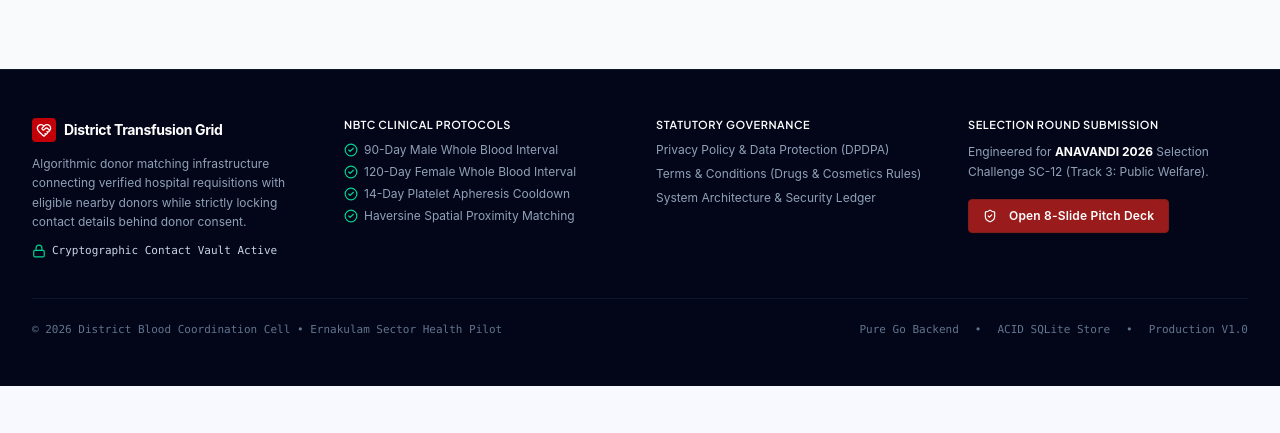
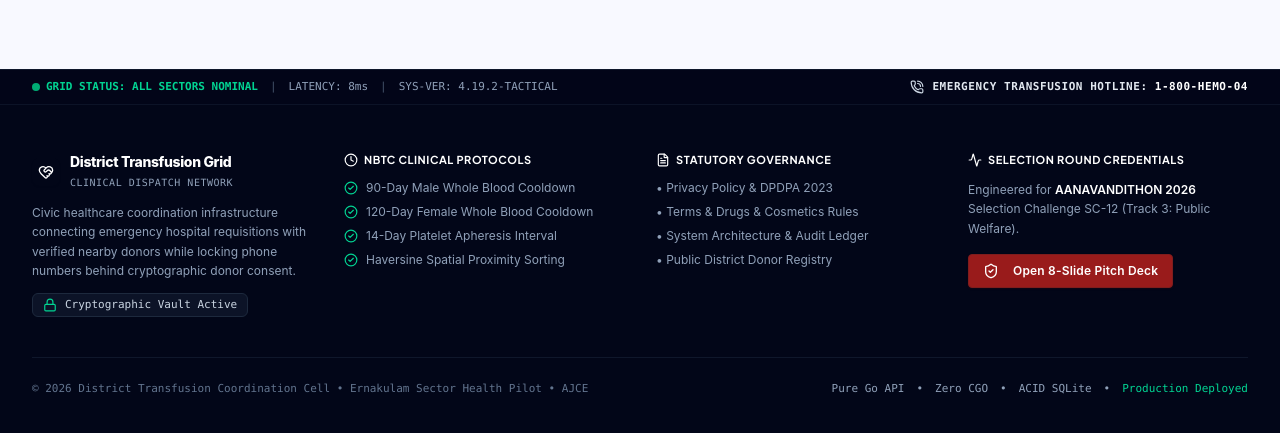
Before and after one commit to joyelshajii/District-Blood-Transfusion-Grid, a React (Vite) app in the folder frontend/: page / in a window 1280 px wide. Shown: the part 1162-1595 px from the top of the page. Before the commit the page ends 1548 px from the top, so only its background shows below. Built offline with nearby package versions, Linux system fonts and the light colour scheme; no server answers.

Commit message:
feat(ui): part 10 - redesign institutional footer, legal policies, and final polish

```diff
--- a/frontend/src/App.tsx
+++ b/frontend/src/App.tsx
@@ -38,7 +38,7 @@ export function App() {
   }, []);
 
   return (
-    <div className="min-h-screen flex flex-col bg-slate-50 text-slate-900 font-sans selection:bg-red-700 selection:text-white">
+    <div className="min-h-screen flex flex-col bg-surface text-on-surface font-sans selection:bg-primary selection:text-white">
 
       <Navbar
         currentTab={currentTab}
--- a/frontend/src/components/Footer.tsx
+++ b/frontend/src/components/Footer.tsx
@@ -1,5 +1,17 @@
 import React from 'react';
-import { ShieldCheck, HeartHandshake, CheckCircle2, Lock, Terminal } from 'lucide-react';
+import {
+  ShieldCheck,
+  HeartHandshake,
+  CheckCircle2,
+  Lock,
+  Terminal,
+  Activity,
+  PhoneCall,
+  Clock,
+  Radio,
+  FileText,
+  ExternalLink
+} from 'lucide-react';
 
 interface FooterProps {
   setCurrentTab: (tab: string) => void;
@@ -8,98 +20,136 @@ interface FooterProps {
 export const Footer: React.FC<FooterProps> = ({ setCurrentTab }) => {
   return (
     <footer className="bg-slate-950 text-slate-400 border-t border-slate-900 mt-20 text-xs">
+
+      {/* Tactical Status Ribbon */}
+      <div className="border-b border-slate-900/80 bg-slate-950/60 py-2.5 px-4 sm:px-6 lg:px-8">
+        <div className="max-w-7xl mx-auto flex flex-wrap items-center justify-between gap-3 text-[11px] font-mono">
+          <div className="flex items-center space-x-3">
+            <span className="flex items-center space-x-1.5 text-emerald-400">
+              <span className="w-2 h-2 rounded-full bg-emerald-500 animate-pulse"></span>
+              <span className="font-bold">GRID STATUS: ALL SECTORS NOMINAL</span>
+            </span>
+            <span className="text-slate-600">|</span>
+            <span className="text-slate-400">LATENCY: 8ms</span>
+            <span className="text-slate-600">|</span>
+            <span className="text-slate-400">SYS-VER: 4.19.2-TACTICAL</span>
+          </div>
+
+          <div className="flex items-center space-x-2 text-slate-300">
+            <PhoneCall className="w-3.5 h-3.5 text-primary" />
+            <span className="font-bold tracking-wider text-slate-200">
+              EMERGENCY TRANSFUSION HOTLINE: <span className="text-white font-mono">1-800-HEMO-04</span>
+            </span>
+          </div>
+        </div>
+      </div>
+
       <div className="max-w-7xl mx-auto px-4 sm:px-6 lg:px-8 py-12">
         <div className="grid grid-cols-1 md:grid-cols-4 gap-8">
 
           {/* Column 1: System Identification */}
           <div className="space-y-3">
-            <div className="flex items-center space-x-2 text-white font-bold text-sm">
-              <div className="w-6 h-6 bg-red-700 flex items-center justify-center rounded text-white">
+            <div className="flex items-center space-x-2.5 text-white font-bold text-sm">
+              <div className="w-7 h-7 bg-primary flex items-center justify-center rounded-lg text-white shadow-xs">
                 <HeartHandshake className="w-4 h-4" />
               </div>
-              <span className="tracking-tight">District Transfusion Grid</span>
+              <div>
+                <span className="tracking-tight block leading-tight font-extrabold">District Transfusion Grid</span>
+                <span className="text-[10px] font-mono text-slate-400 font-medium tracking-wider">CLINICAL DISPATCH NETWORK</span>
+              </div>
             </div>
             <p className="text-slate-400 text-xs leading-relaxed">
-              Algorithmic donor matching infrastructure connecting verified hospital requisitions with eligible nearby donors while strictly locking contact details behind donor consent.
+              Civic healthcare coordination infrastructure connecting emergency hospital requisitions with verified nearby donors while locking phone numbers behind cryptographic donor consent.
             </p>
-            <div className="flex items-center space-x-1.5 text-slate-300 text-[11px] font-mono">
+            <div className="flex items-center space-x-2 text-slate-300 text-[11px] font-mono bg-slate-900/80 px-2.5 py-1 rounded-md border border-slate-800 w-fit">
               <Lock className="w-3.5 h-3.5 text-emerald-400" />
-              <span>Cryptographic Contact Vault Active</span>
+              <span>Cryptographic Vault Active</span>
             </div>
           </div>
 
           {/* Column 2: Clinical Interval Standards */}
-          <div className="space-y-2.5">
-            <h4 className="text-white font-semibold uppercase tracking-wider text-[11px]">
-              NBTC Clinical Protocols
+          <div className="space-y-3">
+            <h4 className="text-white font-bold uppercase tracking-wider text-[11px] flex items-center space-x-1.5">
+              <Clock className="w-3.5 h-3.5 text-primary" />
+              <span>NBTC Clinical Protocols</span>
             </h4>
-            <ul className="space-y-1.5 text-slate-400 text-xs">
-              <li className="flex items-center space-x-1.5">
+            <ul className="space-y-2 text-slate-400 text-xs">
+              <li className="flex items-center space-x-2">
                 <CheckCircle2 className="w-3.5 h-3.5 text-emerald-400 shrink-0" />
-                <span>90-Day Male Whole Blood Interval</span>
+                <span>90-Day Male Whole Blood Cooldown</span>
               </li>
-              <li className="flex items-center space-x-1.5">
+              <li className="flex items-center space-x-2">
                 <CheckCircle2 className="w-3.5 h-3.5 text-emerald-400 shrink-0" />
-                <span>120-Day Female Whole Blood Interval</span>
+                <span>120-Day Female Whole Blood Cooldown</span>
               </li>
-              <li className="flex items-center space-x-1.5">
+              <li className="flex items-center space-x-2">
                 <CheckCircle2 className="w-3.5 h-3.5 text-emerald-400 shrink-0" />
-                <span>14-Day Platelet Apheresis Cooldown</span>
+                <span>14-Day Platelet Apheresis Interval</span>
               </li>
-              <li className="flex items-center space-x-1.5">
+              <li className="flex items-center space-x-2">
                 <CheckCircle2 className="w-3.5 h-3.5 text-emerald-400 shrink-0" />
-                <span>Haversine Spatial Proximity Matching</span>
+                <span>Haversine Spatial Proximity Sorting</span>
               </li>
             </ul>
           </div>
 
           {/* Column 3: Governance & Statutory Policy */}
-          <div className="space-y-2.5">
-            <h4 className="text-white font-semibold uppercase tracking-wider text-[11px]">
-              Statutory Governance
+          <div className="space-y-3">
+            <h4 className="text-white font-bold uppercase tracking-wider text-[11px] flex items-center space-x-1.5">
+              <FileText className="w-3.5 h-3.5 text-primary" />
+              <span>Statutory Governance</span>
             </h4>
             <ul className="space-y-2 text-slate-400 text-xs">
               <li>
                 <button
                   onClick={() => setCurrentTab('privacy')}
-                  className="hover:text-white transition-colors underline-offset-2 hover:underline text-left"
+                  className="hover:text-white transition-colors underline-offset-2 hover:underline text-left cursor-pointer flex items-center space-x-1"
                 >
-                  Privacy Policy &amp; Data Protection (DPDPA)
+                  <span>&bull; Privacy Policy &amp; DPDPA 2023</span>
                 </button>
               </li>
               <li>
                 <button
                   onClick={() => setCurrentTab('terms')}
-                  className="hover:text-white transition-colors underline-offset-2 hover:underline text-left"
+                  className="hover:text-white transition-colors underline-offset-2 hover:underline text-left cursor-pointer flex items-center space-x-1"
                 >
-                  Terms &amp; Conditions (Drugs &amp; Cosmetics Rules)
+                  <span>&bull; Terms &amp; Drugs &amp; Cosmetics Rules</span>
                 </button>
               </li>
               <li>
                 <button
                   onClick={() => setCurrentTab('architecture')}
-                  className="hover:text-white transition-colors underline-offset-2 hover:underline text-left"
+                  className="hover:text-white transition-colors underline-offset-2 hover:underline text-left cursor-pointer flex items-center space-x-1"
                 >
-                  System Architecture &amp; Security Ledger
+                  <span>&bull; System Architecture &amp; Audit Ledger</span>
+                </button>
+              </li>
+              <li>
+                <button
+                  onClick={() => setCurrentTab('registry')}
+                  className="hover:text-white transition-colors underline-offset-2 hover:underline text-left cursor-pointer flex items-center space-x-1"
+                >
+                  <span>&bull; Public District Donor Registry</span>
                 </button>
               </li>
             </ul>
           </div>
 
           {/* Column 4: Hackathon Selection Context */}
-          <div className="space-y-2.5">
-            <h4 className="text-white font-semibold uppercase tracking-wider text-[11px]">
-              Selection Round Submission
+          <div className="space-y-3">
+            <h4 className="text-white font-bold uppercase tracking-wider text-[11px] flex items-center space-x-1.5">
+              <Activity className="w-3.5 h-3.5 text-primary" />
+              <span>Selection Round Credentials</span>
             </h4>
             <p className="text-slate-400 text-xs leading-relaxed">
-              Engineered for <strong className="text-white">ANAVANDI 2026</strong> Selection Challenge SC-12 (Track 3: Public Welfare).
+              Engineered for <strong className="text-white font-semibold">AANAVANDITHON 2026</strong> Selection Challenge SC-12 (Track 3: Public Welfare).
             </p>
-            <div className="pt-2">
+            <div className="pt-1">
               <button
                 onClick={() => setCurrentTab('deck')}
-                className="btn-primary text-xs py-1.5 px-3 flex items-center space-x-1.5"
+                className="btn-primary text-xs py-2 px-3.5 flex items-center space-x-2 shadow-xs cursor-pointer"
               >
-                <ShieldCheck className="w-3.5 h-3.5" />
+                <ShieldCheck className="w-4 h-4" />
                 <span>Open 8-Slide Pitch Deck</span>
               </button>
             </div>
@@ -107,16 +157,18 @@ export const Footer: React.FC<FooterProps> = ({ setCurrentTab }) => {
 
         </div>
 
-        <div className="border-t border-slate-900 mt-10 pt-6 flex flex-col sm:flex-row items-center justify-between text-slate-500 text-[11px] font-mono">
+        <div className="border-t border-slate-900 mt-10 pt-6 flex flex-col sm:flex-row items-center justify-between text-slate-500 text-[11px] font-mono gap-3">
           <div>
-            &copy; 2026 District Blood Coordination Cell &bull; Ernakulam Sector Health Pilot
+            &copy; 2026 District Transfusion Coordination Cell &bull; Ernakulam Sector Health Pilot &bull; AJCE
           </div>
-          <div className="mt-2 sm:mt-0 flex items-center space-x-4">
-            <span>Pure Go Backend</span>
+          <div className="flex items-center space-x-3 text-slate-400">
+            <span>Pure Go API</span>
             <span>&bull;</span>
-            <span>ACID SQLite Store</span>
+            <span>Zero CGO</span>
             <span>&bull;</span>
-            <span>Production V1.0</span>
+            <span>ACID SQLite</span>
+            <span>&bull;</span>
+            <span className="text-emerald-400">Production Deployed</span>
           </div>
         </div>
       </div>
--- a/frontend/src/pages/TermsConditions.tsx
+++ b/frontend/src/pages/TermsConditions.tsx
@@ -1,5 +1,5 @@
 import React from 'react';
-import { FileText, ArrowLeft, CheckCircle2, AlertTriangle } from 'lucide-react';
+import { FileText, ArrowLeft, CheckCircle2, AlertTriangle, ShieldCheck, Scale } from 'lucide-react';
 
 interface TermsConditionsProps {
   onBack: () => void;
@@ -7,81 +7,84 @@ interface TermsConditionsProps {
 
 export const TermsConditions: React.FC<TermsConditionsProps> = ({ onBack }) => {
   return (
-    <div className="max-w-4xl mx-auto space-y-5">
+    <div className="max-w-4xl mx-auto space-y-6">
 
       {/* Terms Header Bar */}
-      <div className="workbench-panel p-5 sm:p-6 shadow-xs">
-        <div className="flex items-center space-x-2 text-slate-700 font-bold text-xs uppercase tracking-wider mb-1">
-          <FileText className="w-4 h-4 text-slate-700" />
+      <div className="workbench-panel p-6 sm:p-7 shadow-xs">
+        <div className="flex items-center space-x-2 text-primary font-bold text-xs uppercase tracking-wider mb-1.5">
+          <Scale className="w-4 h-4" />
           <span>Operational Service Agreement</span>
         </div>
-        <h1 className="text-xl sm:text-2xl font-bold text-slate-900">
-          Terms &amp; Conditions of Service
+        <h1 className="text-xl sm:text-2xl font-black text-on-surface tracking-tight">
+          Terms &amp; Conditions of Service Protocol
         </h1>
-        <p className="text-xs text-slate-500 mt-1">
-          Governing the District Blood Donor Matching Platform &bull; Applicable to Healthcare Facilities and Volunteer Donors.
+        <p className="text-xs text-on-surface-variant mt-1.5 font-medium leading-relaxed">
+          Governing the District Blood Donor Matching Platform &bull; Applicable to Healthcare Facilities and Volunteer Donors under the Drugs and Cosmetics Rules (1945).
         </p>
       </div>
 
       {/* Legal Text Content */}
-      <div className="workbench-panel p-6 sm:p-8 space-y-6 text-xs sm:text-sm text-slate-700 leading-relaxed shadow-xs">
+      <div className="workbench-panel p-6 sm:p-8 space-y-6 text-xs sm:text-sm text-on-surface leading-relaxed shadow-xs">
 
-        <section className="space-y-2">
-          <h2 className="text-sm sm:text-base font-bold text-slate-900 uppercase tracking-wider">
-            1. Strictly Voluntary &amp; Non-Remunerated Service
+        <section className="space-y-2.5">
+          <h2 className="text-sm sm:text-base font-bold text-on-surface uppercase tracking-wider flex items-center space-x-2">
+            <CheckCircle2 className="w-4 h-4 text-emerald-700" />
+            <span>1. Strictly Voluntary &amp; Non-Remunerated Service</span>
           </h2>
-          <p>
+          <p className="text-on-surface-variant leading-relaxed">
             In accordance with the Supreme Court of India ruling and the Drugs and Cosmetics Rules (1945), all blood donation facilitated through this system is strictly voluntary and uncompensated. No donor, recipient, hospital coordinator, or third party shall offer, solicit, or accept any financial payment, gift, or commercial exchange for blood or blood components.
           </p>
         </section>
 
-        <section className="space-y-2">
-          <h2 className="text-sm sm:text-base font-bold text-slate-900 uppercase tracking-wider">
-            2. Hospital Requisition Integrity
+        <section className="space-y-2.5">
+          <h2 className="text-sm sm:text-base font-bold text-on-surface uppercase tracking-wider flex items-center space-x-2">
+            <ShieldCheck className="w-4 h-4 text-primary" />
+            <span>2. Hospital Requisition Integrity</span>
           </h2>
-          <p>
+          <p className="text-on-surface-variant leading-relaxed">
             Requisitions created on this network must originate exclusively from verified clinical personnel or authorized blood bank coordinators representing accredited medical facilities. Fictitious cases, duplicate bulk tests, or commercial collection drives are strictly prohibited.
           </p>
         </section>
 
-        <section className="space-y-2">
-          <h2 className="text-sm sm:text-base font-bold text-slate-900 uppercase tracking-wider">
-            3. Mandatory On-Site Clinical Verification
+        <section className="space-y-2.5">
+          <h2 className="text-sm sm:text-base font-bold text-on-surface uppercase tracking-wider flex items-center space-x-2">
+            <AlertTriangle className="w-4 h-4 text-amber-700" />
+            <span>3. Mandatory On-Site Clinical Verification</span>
           </h2>
-          <p>
+          <p className="text-on-surface-variant leading-relaxed">
             Algorithmic matching on this platform serves as an initial eligibility filter based on interval records and ABO compatibility. It does not replace the mandatory on-site pre-donation health screening conducted by the hospital blood bank medical officer, including hemoglobin testing (minimum 12.5 g/dL), blood pressure measurement, and screening for transmissible infections.
           </p>
         </section>
 
-        <section className="space-y-2">
-          <h2 className="text-sm sm:text-base font-bold text-slate-900 uppercase tracking-wider">
+        <section className="space-y-2.5">
+          <h2 className="text-sm sm:text-base font-bold text-on-surface uppercase tracking-wider">
             4. Accuracy of Donor Interval Disclosures
           </h2>
-          <p>
+          <p className="text-on-surface-variant leading-relaxed">
             Volunteers agree to declare true and accurate records regarding their last donation date and component. The platform's automated cooldown engine depends on truthful disclosures to ensure patient safety and donor biological well-being.
           </p>
         </section>
 
-        <section className="space-y-2">
-          <h2 className="text-sm sm:text-base font-bold text-slate-900 uppercase tracking-wider">
+        <section className="space-y-2.5">
+          <h2 className="text-sm sm:text-base font-bold text-on-surface uppercase tracking-wider">
             5. Emergency Fallback &amp; Disclaimer of Liability
           </h2>
-          <p>
+          <p className="text-on-surface-variant leading-relaxed">
             While the platform aims to identify compatible nearby volunteers swiftly, it is designed as a supplementary civic coordination mechanism. Participating hospitals must continue to utilize standard blood bank inventory reserves and inter-hospital exchange protocols for immediate life-threatening hemorrhages.
           </p>
         </section>
 
-        <div className="pt-4 border-t border-slate-200 flex items-center justify-between">
+        <div className="pt-4 border-t border-outline-variant/20 flex flex-wrap items-center justify-between gap-3">
           <button
             onClick={onBack}
-            className="btn-secondary text-xs flex items-center space-x-1"
+            className="btn-secondary text-xs py-2 px-3.5 flex items-center space-x-1.5 cursor-pointer"
           >
             <ArrowLeft className="w-3.5 h-3.5" />
             <span>Return to Application</span>
           </button>
 
-          <span className="text-[11px] text-slate-500 font-mono">
-            District Health Administration &bull; Version 1.0
+          <span className="text-[11px] text-outline font-mono">
+            District Health Administration &bull; Version 1.0 &bull; Ernakulam
           </span>
         </div>
 
```
Also changed, not shown: frontend/src/pages/PrivacyPolicy.tsx (+42 -38 lines).
